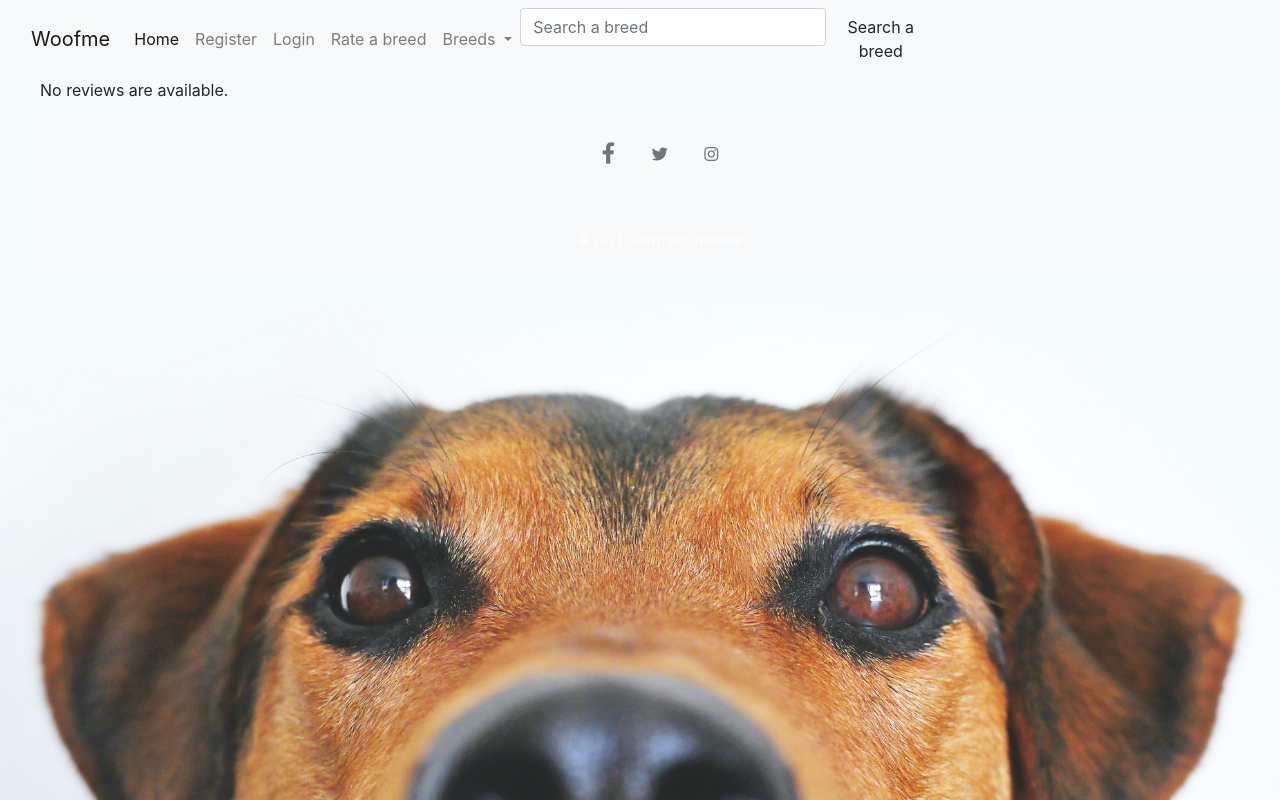
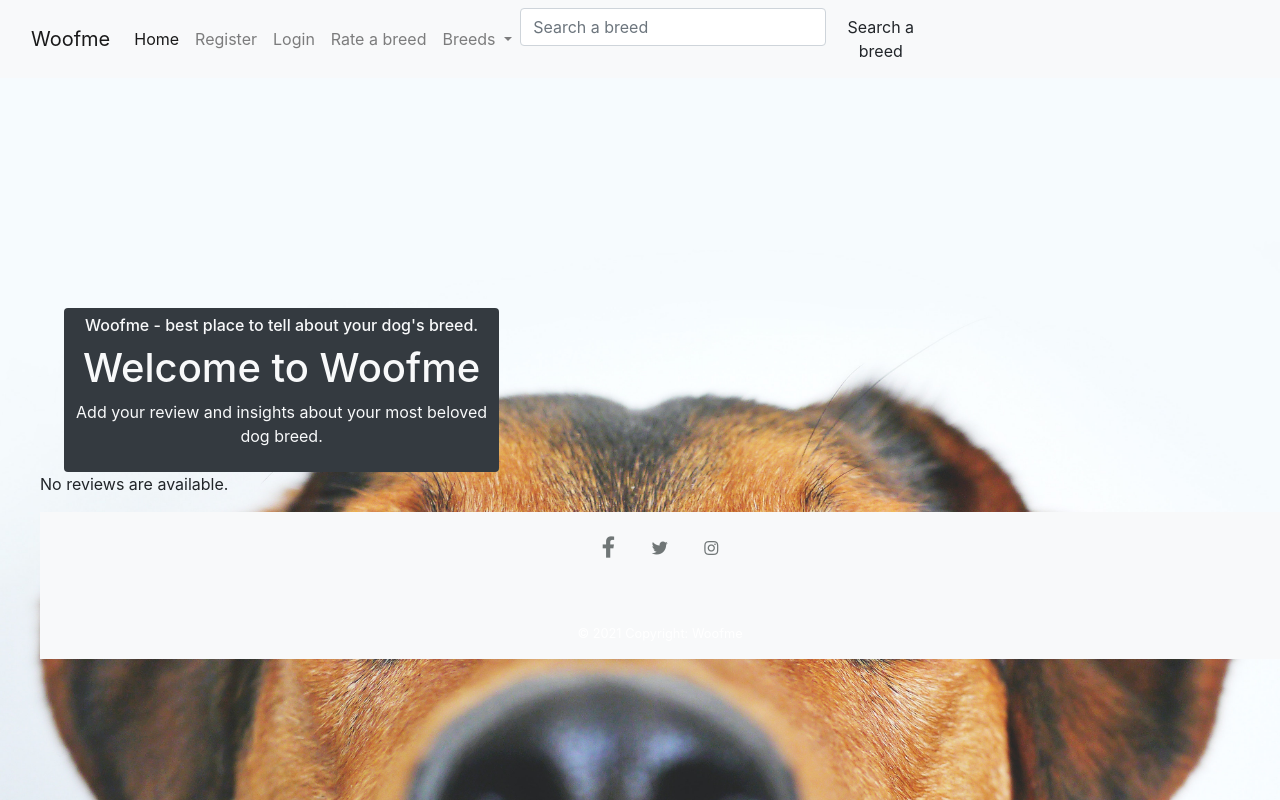
Before and after one commit to nikkibudeanu/woofme, a Django app: template woofme_app/templates/woofme_app/home.html in a window 1280 px wide. Run offline with Django 3.2, Linux system fonts and the light colour scheme; the template is opened without the code that fills it, so the values that code supplies are empty; some libraries are stand-ins or nearby versions.

Commit message:
Add style to home page

```diff
--- a/static/css/style.css
+++ b/static/css/style.css
@@ -2,5 +2,11 @@ body {
     background: #9c4848 url("media/home_page.jpg");
     background-size: 100%;
     background-repeat: no-repeat;
-    height: 100%;
+    height: 100vh;
 }
+
+.container-welcome {
+    margin-top: 18%;
+    margin-left: 5%;
+    width: 34%;
+}
--- a/woofme_app/templates/woofme_app/home.html
+++ b/woofme_app/templates/woofme_app/home.html
@@ -3,6 +3,13 @@
 
 
 {% block content %}
+
+<div class= "container-welcome bg-dark bg-opacity-50 rounded text-light text-center p-2">
+    <h6>Woofme - best place to tell about your dog's breed. </h6>
+    <h1  class ="bold" >Welcome to Woofme</h2>
+    <p>Add your review and insights about your most beloved dog breed.</p>
+
+</div>
 
 <ul>
     {% if object_list %}
```
